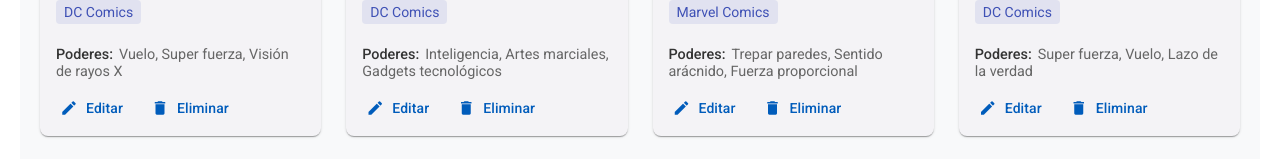
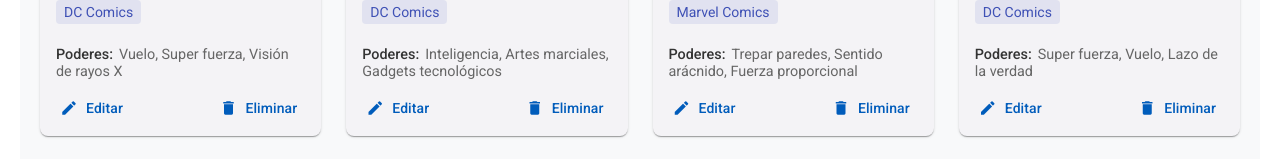
Before and after one commit to AntonioQuijanoGit/RIU-Frontend-Antonio-Quijano, an Angular app: page /heroes in a window 1280 px wide. Shown: the part 587-746 px from the top of the page. Built offline with nearby package versions, Linux system fonts and the light colour scheme.

Commit message:
feat: Improve card actions layout with separated buttons

```diff
--- a/src/app/heroes/hero-list/hero-list.component.html
+++ b/src/app/heroes/hero-list/hero-list.component.html
@@ -87,11 +87,22 @@
             <span class="powers-text">{{ hero.powers.join(", ") }}</span>
           </p>
         </mat-card-content>
-        <mat-card-actions>
-          <button mat-button color="primary" (click)="editHero(hero)">
+        <mat-card-actions class="card-actions">
+          <button
+            mat-button
+            color="primary"
+            (click)="editHero(hero)"
+            class="edit-button"
+          >
             <mat-icon>edit</mat-icon> Editar
           </button>
-          <button mat-button color="warn" (click)="deleteHero(hero)">
+          <span class="spacer"></span>
+          <button
+            mat-button
+            color="warn"
+            (click)="deleteHero(hero)"
+            class="delete-button"
+          >
             <mat-icon>delete</mat-icon> Eliminar
           </button>
         </mat-card-actions>
--- a/src/app/heroes/hero-list/hero-list.component.scss
+++ b/src/app/heroes/hero-list/hero-list.component.scss
@@ -128,6 +128,25 @@
   &:hover {
     transform: translateY(-5px);
     box-shadow: $shadow-medium;
+  }
+
+  .card-actions {
+    display: flex;
+    justify-content: space-between;
+    width: 100%;
+    padding: 8px 8px 8px 8px;
+
+    .edit-button {
+      margin-right: auto; // Empuja el botón hacia la izquierda
+    }
+
+    .delete-button {
+      margin-left: auto; // Empuja el botón hacia la derecha
+    }
+
+    .spacer {
+      flex: 1;
+    }
   }
 }
 
```
